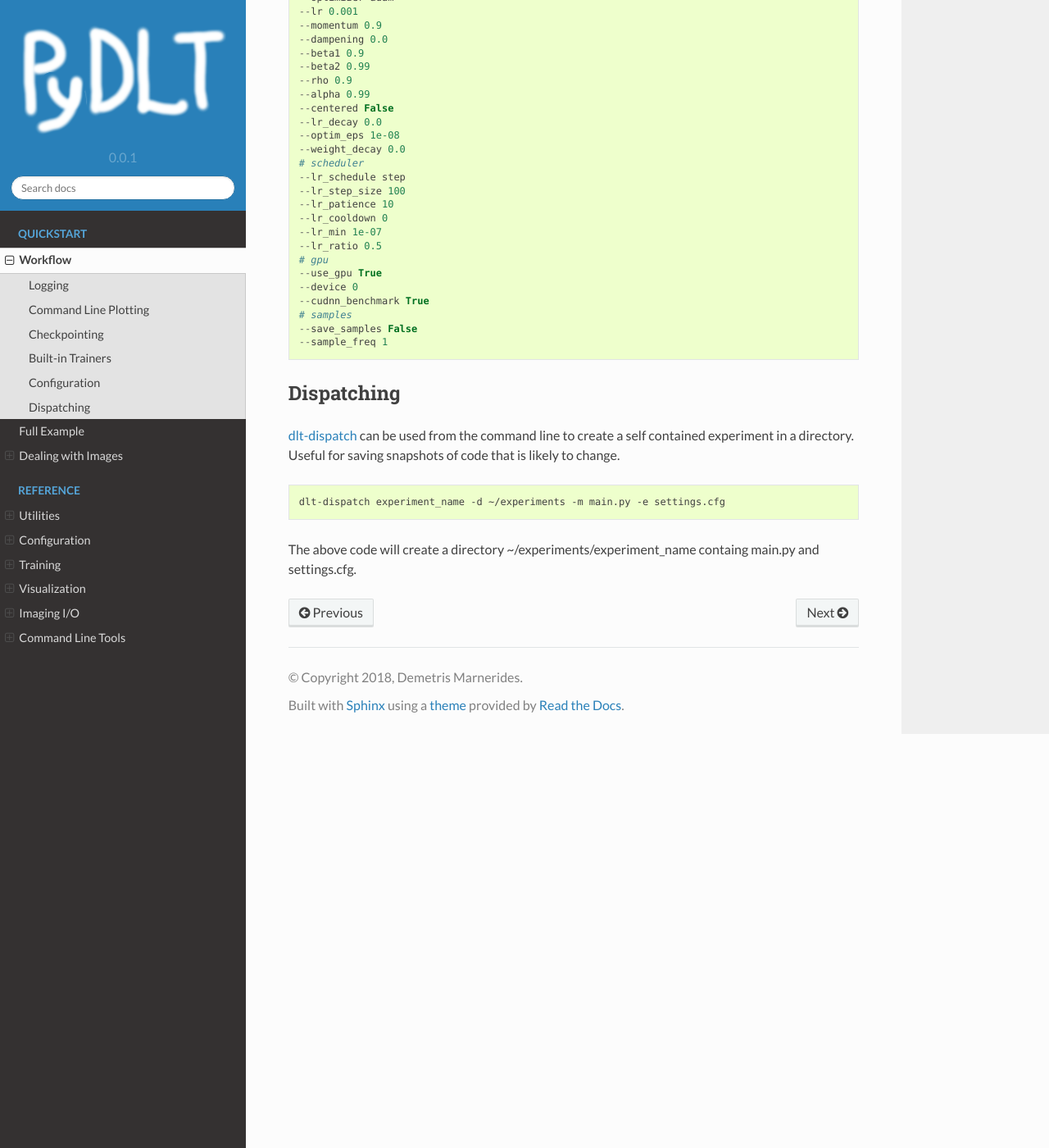
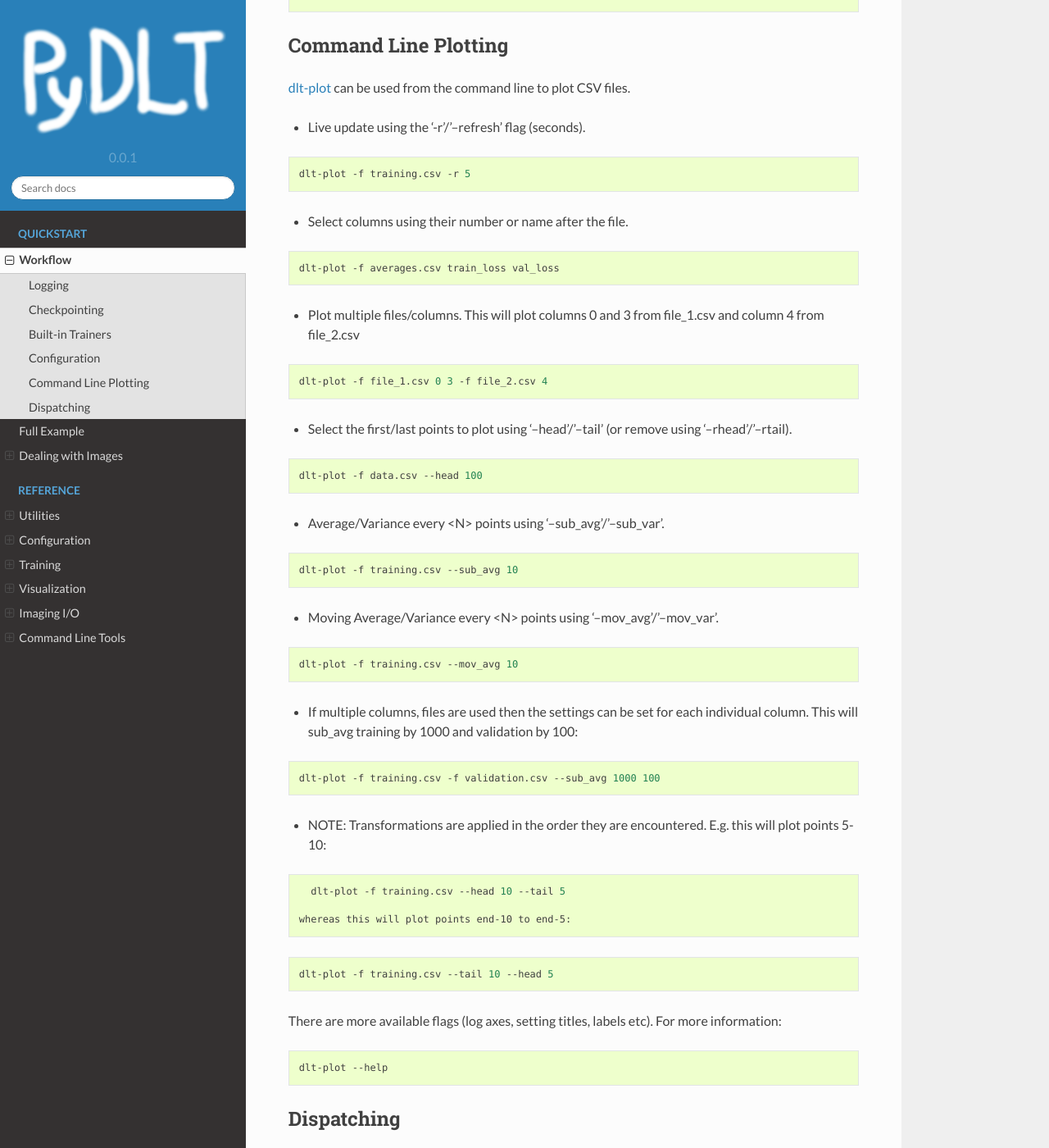
Before and after one commit to dmarnerides/pydlt, a Sphinx documentation site: the page built from docs/source/quickstart/workflow.rst, in a window 1280 px wide and 1400 px high, scrolled down 3849 px. Shown: the whole window at 82% size. Built offline with Sphinx 7.4.7 and the Read the Docs theme 2.0.0, drawn with Linux system fonts in a browser that asks for light colours; the version number is read from the project's files by our own code; some of the changed text lies outside the part shown.

Commit message:
added more to dlt-plot documentation

```diff
--- a/docs/source/quickstart/workflow.rst
+++ b/docs/source/quickstart/workflow.rst
@@ -16,28 +16,6 @@ Logging
 
     log = dlt.util.Logger('losses', ['training', 'validation'])
     log({'training': 10, 'validation':20})
-
-Command Line Plotting
-------------------------
-
-:ref:`plot-doc` can be used from the command line to plot CSV files. The '-r' flag is
-the refresh rate in seconds.
-
-.. code-block:: bash
-
-    dlt-plot -f training.csv -r 5
-
-Can also average every <N> points using '--sub_avg'.
-
-.. code-block:: bash
-
-    dlt-plot -f training.csv --sub_avg 10
-
-There are more available flags. For more information use:
-
-.. code-block:: bash
-
-    dlt-plot --help
 
 
 Checkpointing
@@ -178,6 +156,78 @@ The following is a configuration file template with the default values:
 
 .. literalinclude:: assets/template.cfg
 
+
+Command Line Plotting
+------------------------
+
+:ref:`plot-doc` can be used from the command line to plot CSV files.
+
+- Live update using the '-r'/'--refresh' flag (seconds).
+
+.. code-block:: bash
+
+    dlt-plot -f training.csv -r 5
+
+- Select columns using their number or name after the file.
+
+.. code-block:: bash
+
+    dlt-plot -f averages.csv train_loss val_loss
+
+- Plot multiple files/columns. This will plot columns 0 and 3 from file_1.csv
+  and column 4 from file_2.csv
+
+.. code-block:: bash
+
+    dlt-plot -f file_1.csv 0 3 -f file_2.csv 4
+
+- Select the first/last points to plot using '--head'/'--tail' (or remove using
+  '--rhead'/'--rtail).
+
+.. code-block:: bash
+
+    dlt-plot -f data.csv --head 100
+
+- Average/Variance every <N> points using '--sub_avg'/'--sub_var'.
+
+.. code-block:: bash
+
+    dlt-plot -f training.csv --sub_avg 10
+
+- Moving Average/Variance every <N> points using '--mov_avg'/'--mov_var'.
+
+.. code-block:: bash
+
+    dlt-plot -f training.csv --mov_avg 10
+
+- If multiple columns, files are used then the settings can be set for each
+  individual column. This will sub_avg training by 1000 and validation by 100:
+
+.. code-block:: bash
+
+    dlt-plot -f training.csv -f validation.csv --sub_avg 1000 100
+
+- NOTE: Transformations are applied in the order they are encountered. E.g. this
+  will plot points 5-10:
+
+.. code-block:: bash
+
+    dlt-plot -f training.csv --head 10 --tail 5
+
+  whereas this will plot points end-10 to end-5:
+
+.. code-block:: bash
+
+    dlt-plot -f training.csv --tail 10 --head 5
+
+There are more available flags (log axes, setting titles, labels etc).
+For more information:
+
+.. code-block:: bash
+
+    dlt-plot --help
+
+
 Dispatching
 ------------------------
 
```
